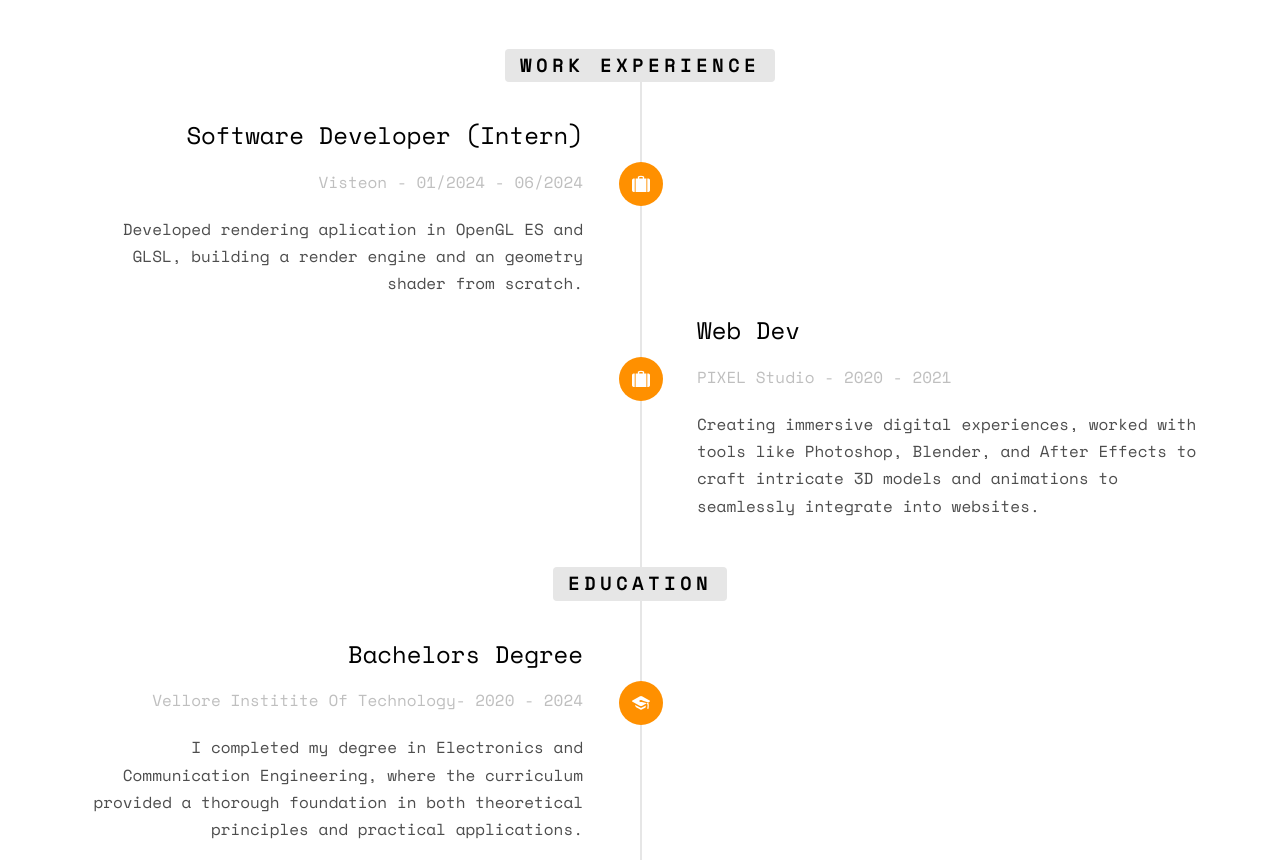
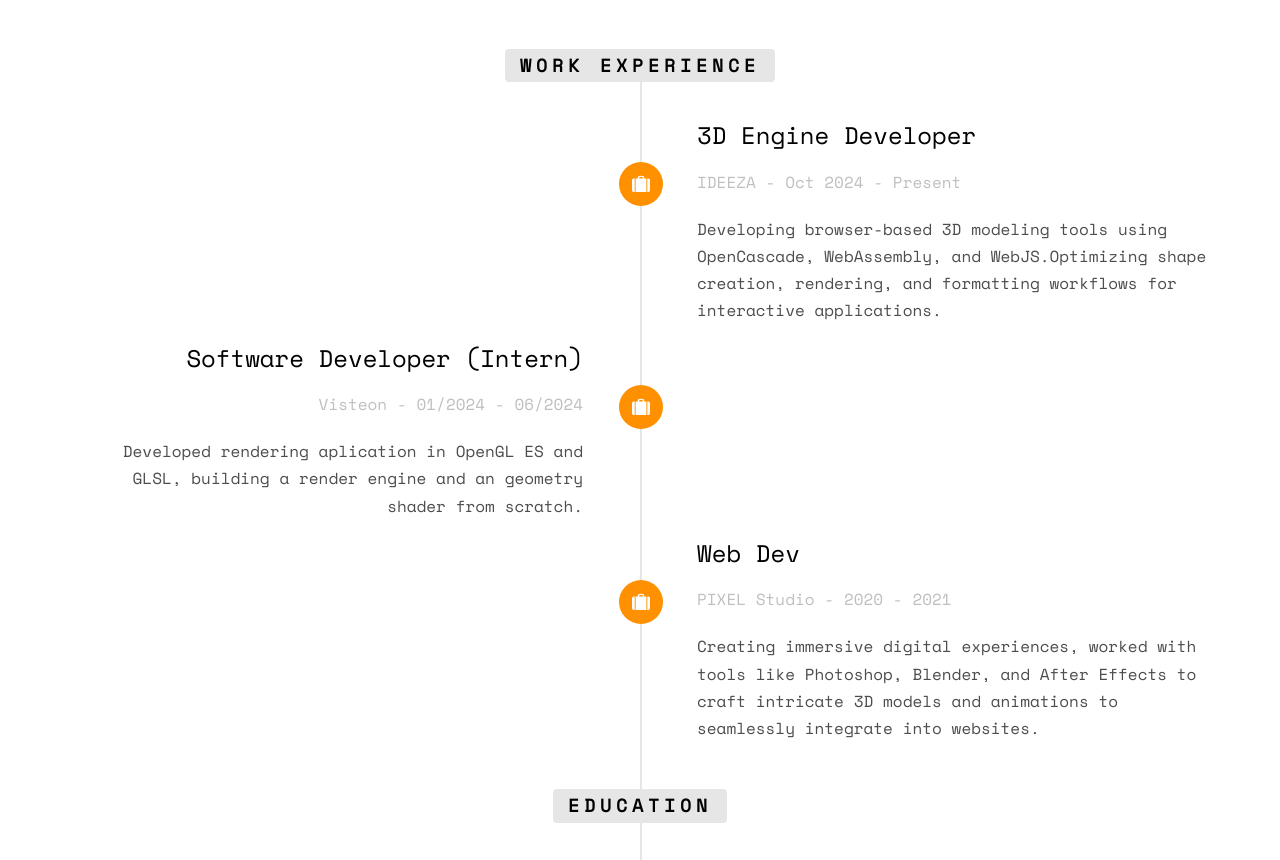
Before and after one commit to JJ2820/Profile, a plain HTML site: page index.html in a window 1280 px wide. Shown: the part 1800-2660 px from the top of the page. Drawn offline with nearby package versions, Linux system fonts and the light colour scheme; some packages are replaced by stand-ins of ours; no server answers; files whose address does not match are found by name.

Commit message:
Update index.html

```diff
--- a/index.html
+++ b/index.html
@@ -116,6 +116,18 @@
 					<ul class="timeline">
 						<li class="timeline-heading text-center animate-box">
 							<div><h3>Work Experience</h3></div>
+						</li>
+						<li class="timeline-inverted animate-box">
+							<div class="timeline-badge"><i class="icon-suitcase"></i></div>
+							<div class="timeline-panel">
+								<div class="timeline-heading">
+									<h3 class="timeline-title">3D Engine Developer</h3>
+									<span class="company">IDEEZA - Oct 2024 - Present</span>
+								</div>
+								<div class="timeline-body">
+									<p>Developing browser-based 3D modeling tools using OpenCascade, WebAssembly, and WebJS.Optimizing shape creation, rendering, and formatting workflows for interactive applications.</p>
+								</div>
+							</div>
 						</li>
 						<li class="animate-box timeline-unverted">
 							<div class="timeline-badge"><i class="icon-suitcase"></i></div>
```
